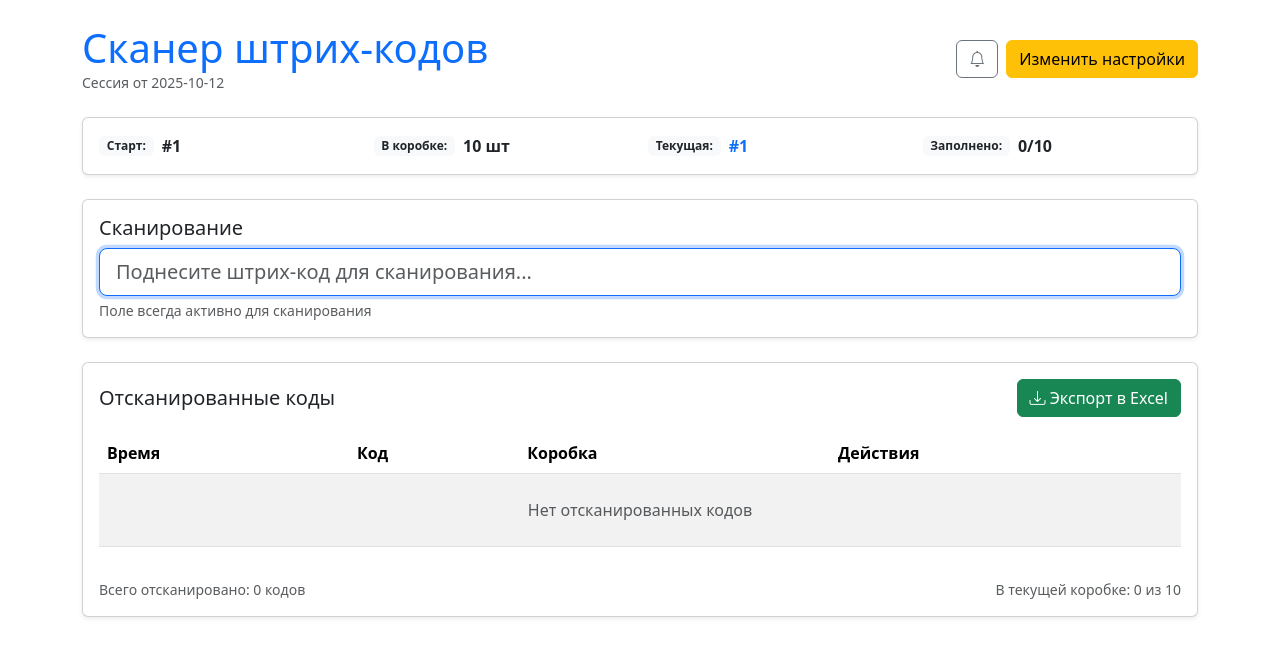
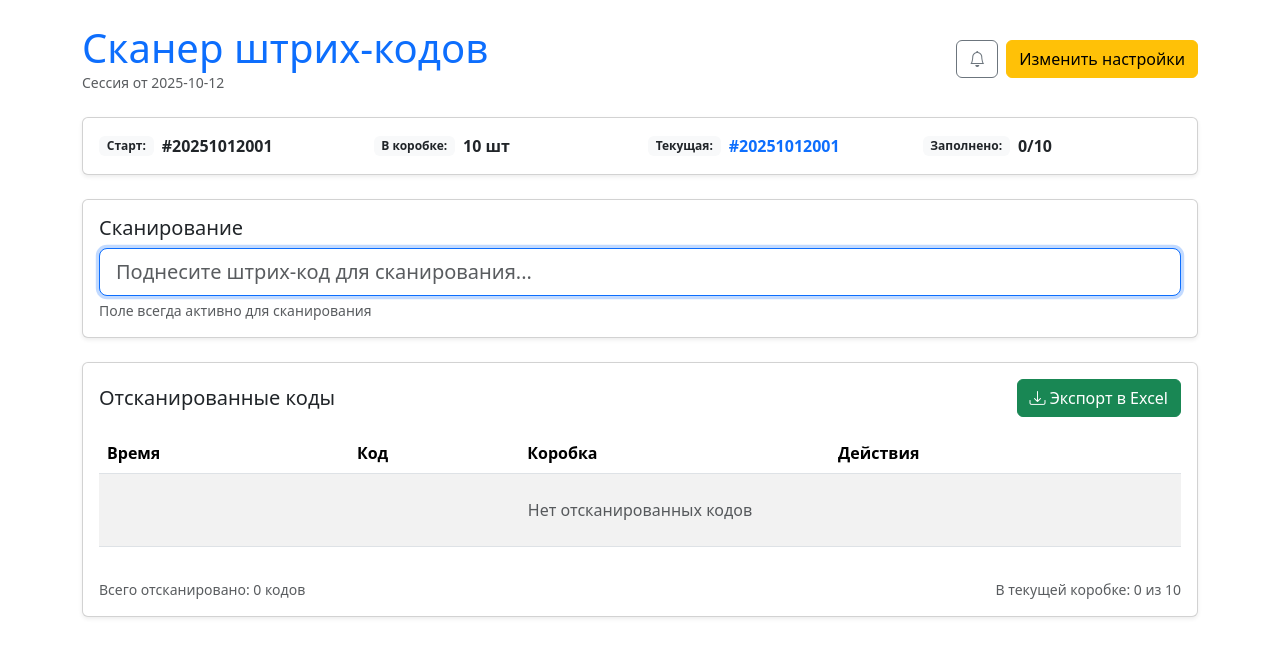
Before and after one commit to gifteddiz-int/sklad-mvp, a Vue app: page / in a window 1280 px wide. Both pictures are taken after a click on the button "Начать сканирование". Shown: the top 656 px of the page. Built offline with nearby package versions, Linux system fonts and the light colour scheme.

Commit message:
Форматирование номера коробки с текущей датой

```diff
--- a/src/views/ScannerView.vue
+++ b/src/views/ScannerView.vue
@@ -80,7 +80,7 @@
             <div class="col-md-3">
               <div class="d-flex align-items-center">
                 <span class="badge bg-light text-dark me-2">Старт:</span>
-                <strong>#{{ settings.startBoxNumber }}</strong>
+                <strong>#{{ formatBoxNumber(settings.startBoxNumber) }}</strong>
               </div>
             </div>
             <div class="col-md-3">
@@ -92,7 +92,7 @@
             <div class="col-md-3">
               <div class="d-flex align-items-center">
                 <span class="badge bg-light text-dark me-2">Текущая:</span>
-                <strong class="text-primary">#{{ currentBoxNumber }}</strong>
+                <strong class="text-primary">#{{ formatBoxNumber(currentBoxNumber) }}</strong>
               </div>
             </div>
             <div class="col-md-3">
@@ -140,7 +140,7 @@
                     <code>{{ scan.code }}</code>
                   </td>
                   <td>
-                    <span class="badge bg-primary">#{{ scan.boxNumber }}</span>
+                    <span class="badge bg-primary">#{{ formatBoxNumber(scan.boxNumber) }}</span>
                   </td>
                   <td>
                     <button class="btn btn-sm btn-outline-danger" @click="removeScan(index)">Удалить</button>
@@ -189,6 +189,21 @@ const scannerInput = ref<HTMLInputElement | null>(null);
 const hydrationReady = ref(false);
 
 const recoveryDateLabel = computed(() => (recoveryLastSave.value ? toLocaleDateTime(recoveryLastSave.value) : ""));
+
+// Форматирует вывод номера коробки как "YYYYMMDDXXX"
+const formatBoxNumber = (seq: number): string => {
+  const now = new Date();
+  const date = sessionDate.value ? new Date(sessionDate.value) : now;
+
+  const year = date.getFullYear();
+  const month = String(date.getMonth() + 1).padStart(2, "0");
+  const day = String(date.getDate()).padStart(2, "0");
+
+  const datePart = `${year}${month}${day}`;
+  const seqStr = seq >= 1000 ? String(seq) : String(seq).padStart(3, "0");
+
+  return `${datePart}${seqStr}`;
+};
 
 const sounds = {
   success: new Audio("./sounds/beep-success.mp3"),
@@ -298,7 +313,7 @@ const exportToExcel = () => {
       "Код 1": code1,
       "Код 2": code2,
       "Код 3": code3,
-      "Номер коробки": scan.boxNumber,
+      "Номер коробки": formatBoxNumber(scan.boxNumber),
     };
   });
 
```
